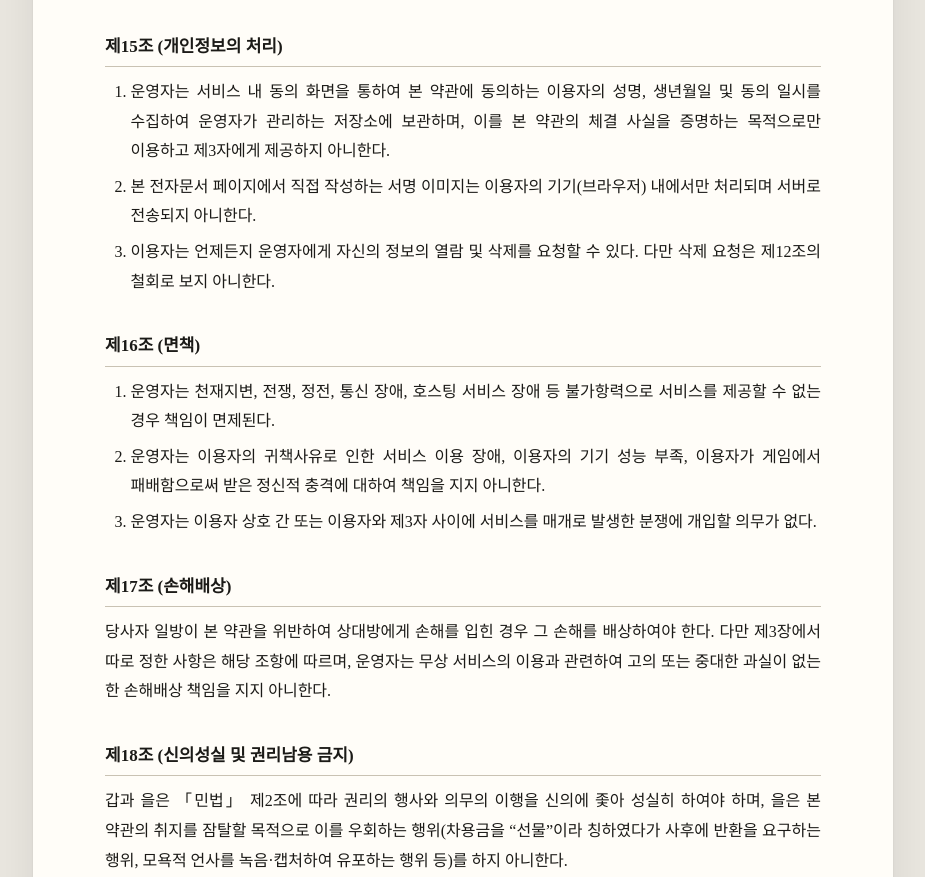
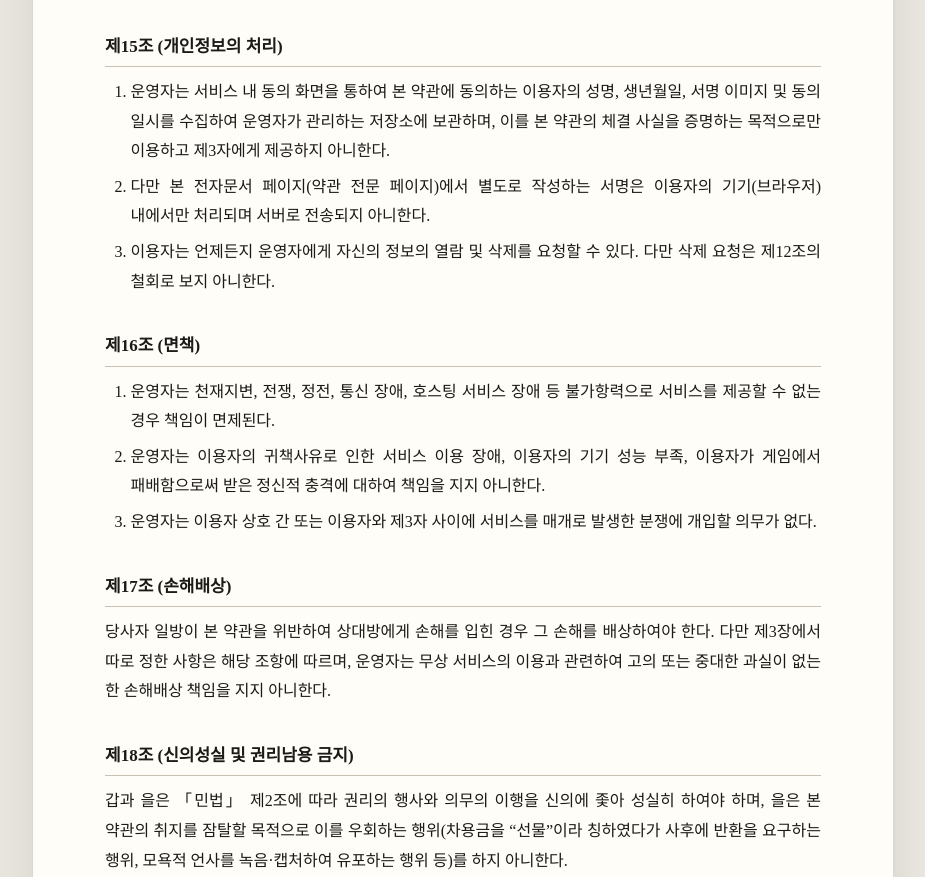
Before and after one commit to Charaing/consent-form, a plain HTML site: page index.html in a window 1280 px wide. Shown: the part 5379-6256 px from the top of the page, without its empty margins (177-1102 px from the left). Drawn offline with Linux system fonts and the light colour scheme.

Commit message:
Disclose stored signature images in Article 15
Co-Authored-By: Claude Opus 5.5 <noreply@anthropic.com>

```diff
--- a/index.html
+++ b/index.html
@@ -212,8 +212,8 @@
 
   <h2>제15조 (개인정보의 처리)</h2>
   <ol>
-    <li>운영자는 서비스 내 동의 화면을 통하여 본 약관에 동의하는 이용자의 성명, 생년월일 및 동의 일시를 수집하여 운영자가 관리하는 저장소에 보관하며, 이를 본 약관의 체결 사실을 증명하는 목적으로만 이용하고 제3자에게 제공하지 아니한다.</li>
-    <li>본 전자문서 페이지에서 직접 작성하는 서명 이미지는 이용자의 기기(브라우저) 내에서만 처리되며 서버로 전송되지 아니한다.</li>
+    <li>운영자는 서비스 내 동의 화면을 통하여 본 약관에 동의하는 이용자의 성명, 생년월일, 서명 이미지 및 동의 일시를 수집하여 운영자가 관리하는 저장소에 보관하며, 이를 본 약관의 체결 사실을 증명하는 목적으로만 이용하고 제3자에게 제공하지 아니한다.</li>
+    <li>다만 본 전자문서 페이지(약관 전문 페이지)에서 별도로 작성하는 서명은 이용자의 기기(브라우저) 내에서만 처리되며 서버로 전송되지 아니한다.</li>
     <li>이용자는 언제든지 운영자에게 자신의 정보의 열람 및 삭제를 요청할 수 있다. 다만 삭제 요청은 제12조의 철회로 보지 아니한다.</li>
   </ol>
 
```
